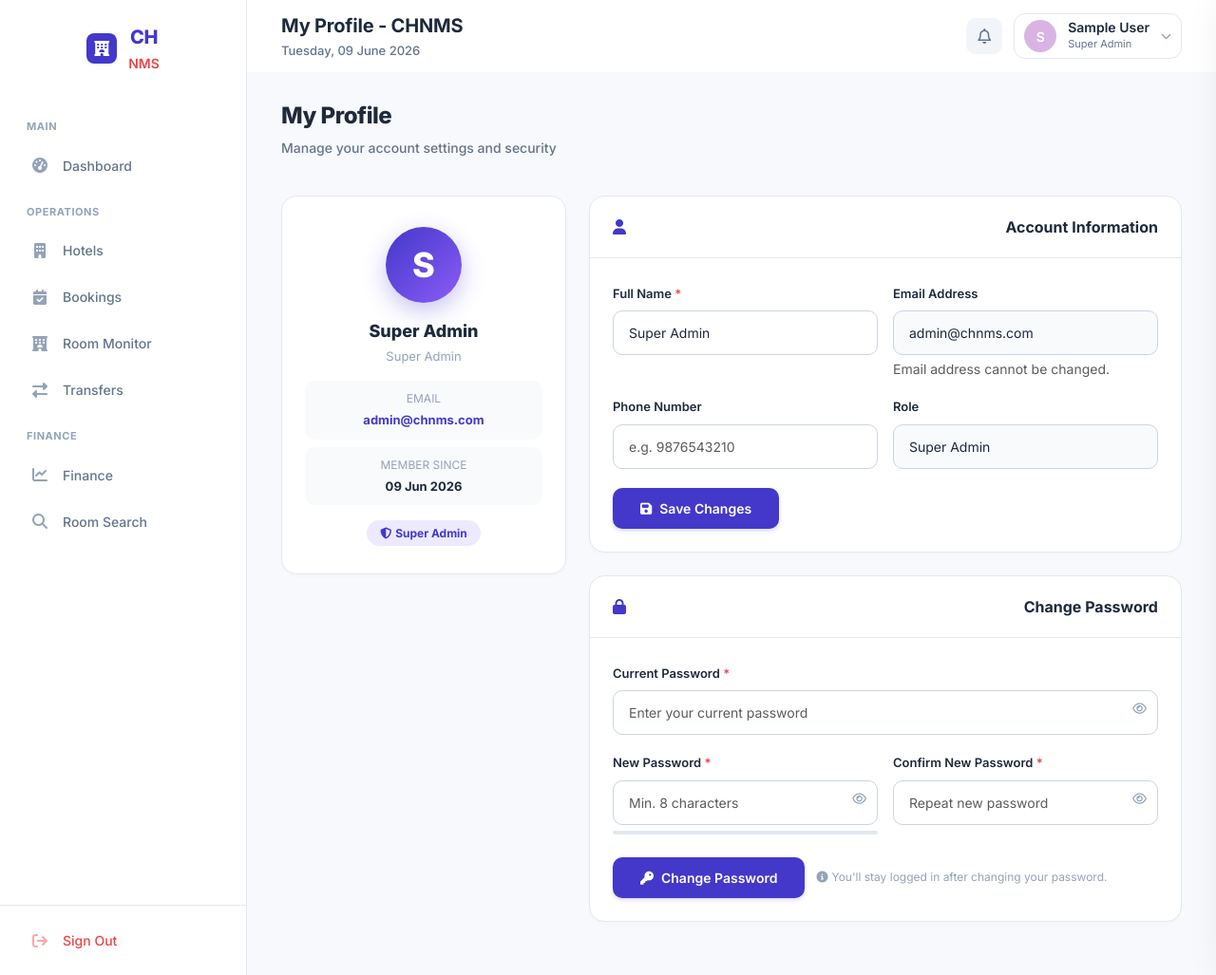
After one commit to sameeeerjadhav/Shirdi-Hotel-Management, a PHP site: page /profile in a window 1280 px wide. The commit adds this page. Shown: the whole page at 95% size. Run offline with PHP 8.4, Linux system fonts and the light colour scheme; the visitor is signed in with stand-in values (Sample User, id 1); data comes from the database, SQL or seed files in the repository.

Commit message:
Navbar: functional user dropdown (My Profile + Sign Out), remove dark mode toggle, add /profile page with password change

```diff
--- /dev/null
+++ b/src/Controllers/ProfileController.php
@@ -0,0 +1,80 @@
+<?php
+
+namespace App\Controllers;
+
+use Core\Controller;
+use App\Models\User;
+use App\Middleware\CsrfMiddleware;
+
+class ProfileController extends Controller {
+
+    public function show() {
+        if (!isset($_SESSION['user_id'])) {
+            $this->redirect('/login');
+        }
+
+        $userModel = new User();
+        $user      = $userModel->find($_SESSION['user_id']);
+
+        return $this->view('profile', [
+            'title' => 'My Profile - CHNMS',
+            'user'  => $user,
+        ]);
+    }
+
+    public function update() {
+        if (!isset($_SESSION['user_id'])) {
+            $this->redirect('/login');
+        }
+        CsrfMiddleware::verify();
+
+        $userModel = new User();
+        $user      = $userModel->find($_SESSION['user_id']);
+
+        $action = $_POST['action'] ?? 'profile';
+
+        if ($action === 'profile') {
+            // Update name and phone
+            $name  = trim(strip_tags($_POST['name']  ?? ''));
+            $phone = trim(strip_tags($_POST['phone'] ?? ''));
+
+            if (empty($name)) {
+                $_SESSION['error'] = 'Name cannot be empty.';
+                $this->redirect('/profile');
+            }
+
+            $userModel->update($_SESSION['user_id'], [
+                'name'  => $name,
+                'phone' => $phone,
+            ]);
+            $_SESSION['name'] = $name; // Update session name immediately
+            $_SESSION['success'] = 'Profile updated successfully.';
+
+        } elseif ($action === 'password') {
+            // Change password
+            $current = $_POST['current_password'] ?? '';
+            $new     = $_POST['new_password']     ?? '';
+            $confirm = $_POST['confirm_password'] ?? '';
+
+            if (!password_verify($current, $user['password_hash'])) {
+                $_SESSION['error'] = 'Current password is incorrect.';
+                $this->redirect('/profile');
+            }
+            if (strlen($new) < 8) {
+                $_SESSION['error'] = 'New password must be at least 8 characters.';
+                $this->redirect('/profile');
+            }
+            if ($new !== $confirm) {
+                $_SESSION['error'] = 'New passwords do not match.';
+                $this->redirect('/profile');
+            }
+
+            $userModel->update($_SESSION['user_id'], [
+                'password_hash' => password_hash($new, PASSWORD_DEFAULT),
+            ]);
+            $_SESSION['success'] = 'Password changed successfully.';
+        }
+
+        $this->redirect('/profile');
+    }
+}
--- a/src/Views/layout.php
+++ b/src/Views/layout.php
@@ -338,6 +338,51 @@
         /* Skeleton */
         .skeleton { background: linear-gradient(90deg, #f1f5f9 25%, #e2e8f0 50%, #f1f5f9 75%); background-size: 200% 100%; animation: skeleton-shimmer 1.5s infinite; border-radius: 6px; }
         @keyframes skeleton-shimmer { 0% { background-position: 200% 0; } 100% { background-position: -200% 0; } }
+
+        /* ===== USER DROPDOWN ===== */
+        .user-dropdown { position: relative; }
+        .user-chip { cursor: pointer; transition: background 0.15s; border-radius: 12px; padding: 6px 10px; }
+        .user-chip:hover { background: #f1f5f9; }
+        .user-dropdown-menu {
+            display: none;
+            position: absolute;
+            top: calc(100% + 8px);
+            right: 0;
+            width: 260px;
+            background: white;
+            border-radius: 16px;
+            box-shadow: 0 8px 40px rgba(0,0,0,0.12), 0 0 0 1px rgba(0,0,0,0.04);
+            z-index: 2000;
+            overflow: hidden;
+            animation: dropDown 0.18s ease;
+        }
+        .user-dropdown-menu.open { display: block; }
+        @keyframes dropDown {
+            from { opacity: 0; transform: translateY(-8px) scale(0.97); }
+            to   { opacity: 1; transform: translateY(0)  scale(1); }
+        }
+        .dropdown-item {
+            display: flex;
+            align-items: center;
+            gap: 12px;
+            padding: 10px 16px;
+            text-decoration: none;
+            color: #374151;
+            font-size: 13px;
+            transition: background 0.13s;
+            cursor: pointer;
+        }
+        .dropdown-item:hover { background: #f8fafc; }
+        .dropdown-item i {
+            width: 32px; height: 32px;
+            background: #f1f5f9;
+            border-radius: 8px;
+            display: flex; align-items: center; justify-content: center;
+            font-size: 13px; color: #4338ca;
+            flex-shrink: 0;
+        }
+        .dropdown-item-title { font-size: 13px; font-weight: 700; color: #1e293b; }
+        .dropdown-item-sub   { font-size: 11px; color: #94a3b8; margin-top: 1px; }
     </style>
 </head>
 <body>
@@ -395,23 +440,79 @@
             <div class="topbar-title"><?= htmlspecialchars($title ?? 'Dashboard') ?></div>
             <div class="topbar-subtitle"><?= date('l, d F Y') ?></div>
         </div>
-        <div style="display:flex;align-items:center;gap:16px;">
-            <!-- Dark Mode Toggle -->
-            <button id="darkToggle" onclick="toggleDark()" style="background:#f1f5f9;border:none;width:36px;height:36px;border-radius:8px;cursor:pointer;font-size:16px;" title="Toggle Dark Mode">🌙</button>
+        <div style="display:flex;align-items:center;gap:12px;">
             <!-- Notification Bell -->
-            <div class="notif-bell" onclick="toggleNotifDrawer()">
-                <div style="width:36px;height:36px;background:#f1f5f9;border-radius:8px;display:flex;align-items:center;justify-content:center;">
+            <div class="notif-bell" onclick="toggleNotifDrawer()" title="Notifications">
+                <div style="width:38px;height:38px;background:#f1f5f9;border-radius:10px;display:flex;align-items:center;justify-content:center;cursor:pointer;transition:background 0.15s;" onmouseover="this.style.background='#e2e8f0'" onmouseout="this.style.background='#f1f5f9'">
                     <i class="fa-regular fa-bell" style="font-size:16px;color:#64748b;"></i>
                 </div>
                 <span class="notif-badge <?= isset($unreadCount) && $unreadCount > 0 ? 'has-unread' : '' ?>" id="notifBadge"><?= $unreadCount ?? 0 ?></span>
             </div>
-            <div class="user-chip">
-                <div class="avatar"><?= strtoupper(substr($_SESSION['name'], 0, 1)) ?></div>
-                <div>
-                    <div class="user-chip-name"><?= htmlspecialchars($_SESSION['name']) ?></div>
-                    <div class="user-chip-role"><?= $_SESSION['role_id'] == 1 ? 'Super Admin' : ($_SESSION['hotel_name'] ?? 'Hotel Admin') ?></div>
+
+            <!-- USER DROPDOWN -->
+            <div class="user-dropdown" id="userDropdown">
+                <div class="user-chip" onclick="toggleUserMenu()" id="userChipBtn">
+                    <div class="avatar"><?= strtoupper(substr($_SESSION['name'], 0, 1)) ?></div>
+                    <div>
+                        <div class="user-chip-name"><?= htmlspecialchars($_SESSION['name']) ?></div>
+                        <div class="user-chip-role"><?= $_SESSION['role_id'] == 1 ? 'Super Admin' : ($_SESSION['hotel_name'] ?? 'Hotel Admin') ?></div>
+                    </div>
+                    <i class="fa-solid fa-chevron-down" id="dropChevron" style="font-size:11px;color:#94a3b8;transition:transform 0.2s;"></i>
                 </div>
-                <i class="fa-solid fa-chevron-down" style="font-size:11px;color:#94a3b8;"></i>
+
+                <!-- DROPDOWN MENU -->
+                <div class="user-dropdown-menu" id="userDropdownMenu">
+                    <!-- User Info Header -->
+                    <div style="padding:16px 20px;border-bottom:1px solid #f1f5f9;">
+                        <div style="display:flex;align-items:center;gap:12px;">
+                            <div style="width:42px;height:42px;border-radius:50%;background:linear-gradient(135deg,#4338ca,#8b5cf6);display:flex;align-items:center;justify-content:center;font-size:18px;font-weight:800;color:white;flex-shrink:0;">
+                                <?= strtoupper(substr($_SESSION['name'], 0, 1)) ?>
+                            </div>
+                            <div>
+                                <div style="font-size:14px;font-weight:800;color:#1e293b;"><?= htmlspecialchars($_SESSION['name']) ?></div>
+                                <div style="font-size:12px;color:#94a3b8;margin-top:1px;"><?= $_SESSION['role_id'] == 1 ? 'Super Admin' : ($_SESSION['hotel_name'] ?? 'Hotel Admin') ?></div>
+                            </div>
+                        </div>
+                    </div>
+
+                    <!-- Menu Items -->
+                    <div style="padding:8px 0;">
+                        <a href="<?= BASE_URL ?>/profile" class="dropdown-item">
+                            <i class="fa-solid fa-user"></i>
+                            <div>
+                                <div class="dropdown-item-title">My Profile</div>
+                                <div class="dropdown-item-sub">Account settings &amp; password</div>
+                            </div>
+                        </a>
+                        <?php if ($_SESSION['role_id'] == 1): ?>
+                        <a href="<?= BASE_URL ?>/admin/hotels" class="dropdown-item">
+                            <i class="fa-solid fa-building"></i>
+                            <div>
+                                <div class="dropdown-item-title">Manage Hotels</div>
+                                <div class="dropdown-item-sub">Hotel network overview</div>
+                            </div>
+                        </a>
+                        <?php endif; ?>
+                        <a href="<?= BASE_URL ?>/admin/search" class="dropdown-item">
+                            <i class="fa-solid fa-magnifying-glass"></i>
+                            <div>
+                                <div class="dropdown-item-title">Room Search</div>
+                                <div class="dropdown-item-sub">Search available rooms</div>
+                            </div>
+                        </a>
+                    </div>
+
+                    <!-- Sign Out -->
+                    <div style="padding:8px 0;border-top:1px solid #f1f5f9;">
+                        <a href="<?= BASE_URL ?>/logout" class="dropdown-item" style="--item-color:#ef4444;">
+                            <i class="fa-solid fa-arrow-right-from-bracket" style="color:#ef4444;"></i>
+                            <div>
+                                <div class="dropdown-item-title" style="color:#ef4444;">Sign Out</div>
+                                <div class="dropdown-item-sub">End your session</div>
+                            </div>
+                        </a>
+                    </div>
+                </div>
             </div>
         </div>
     </div>
@@ -470,17 +571,26 @@ function showToast(msg, type = 'info') {
     setTimeout(() => { t.style.animation='slideOut 0.3s ease forwards'; setTimeout(()=>t.remove(),300); }, 3500);
 }
 
-// ---- Dark Mode ----
-function toggleDark() {
-    document.documentElement.classList.toggle('dark-mode');
-    const isDark = document.documentElement.classList.contains('dark-mode');
-    localStorage.setItem('darkMode', isDark);
-    document.getElementById('darkToggle').textContent = isDark ? '☀️' : '🌙';
+// ---- User Dropdown ----
+function toggleUserMenu(e) {
+    if (e) e.stopPropagation();
+    const menu    = document.getElementById('userDropdownMenu');
+    const chevron = document.getElementById('dropChevron');
+    const isOpen  = menu.classList.contains('open');
+    menu.classList.toggle('open', !isOpen);
+    if (chevron) chevron.style.transform = isOpen ? '' : 'rotate(180deg)';
 }
-if (localStorage.getItem('darkMode') === 'true') {
-    document.documentElement.classList.add('dark-mode');
-    document.getElementById('darkToggle').textContent = '☀️';
-}
+
+// Close dropdown when clicking anywhere outside
+document.addEventListener('click', function(e) {
+    const dropdown = document.getElementById('userDropdown');
+    const menu     = document.getElementById('userDropdownMenu');
+    const chevron  = document.getElementById('dropChevron');
+    if (dropdown && !dropdown.contains(e.target)) {
+        menu && menu.classList.remove('open');
+        if (chevron) chevron.style.transform = '';
+    }
+});
 
 // ---- Notifications ----
 let notifOpen = false;
--- /dev/null
+++ b/src/Views/profile.php
@@ -0,0 +1,204 @@
+<?php
+$u = $user ?? [];
+$roleName = $_SESSION['role_id'] == 1 ? 'Super Admin' : ($_SESSION['hotel_name'] ?? 'Hotel Admin');
+?>
+<div class="page-header">
+    <div>
+        <h2>My Profile</h2>
+        <p>Manage your account settings and security</p>
+    </div>
+</div>
+
+<div class="row g-4">
+    <!-- LEFT: Avatar + Role Info -->
+    <div class="col-lg-4">
+        <div class="card mb-4">
+            <div class="card-body" style="text-align:center;padding:32px 24px;">
+                <!-- Avatar -->
+                <div style="width:80px;height:80px;border-radius:50%;background:linear-gradient(135deg,#4338ca,#8b5cf6);
+                            display:flex;align-items:center;justify-content:center;font-size:36px;font-weight:800;
+                            color:white;margin:0 auto 16px;box-shadow:0 8px 24px rgba(67,56,202,0.3);">
+                    <?= strtoupper(substr($u['name'] ?? '?', 0, 1)) ?>
+                </div>
+                <div style="font-size:18px;font-weight:800;color:#1e293b;"><?= htmlspecialchars($u['name'] ?? '') ?></div>
+                <div style="font-size:13px;color:#94a3b8;margin-top:4px;"><?= $roleName ?></div>
+                <div style="margin-top:16px;padding:10px 16px;background:#f8fafc;border-radius:10px;">
+                    <div style="font-size:12px;color:#94a3b8;margin-bottom:4px;">EMAIL</div>
+                    <div style="font-size:13px;font-weight:700;color:#4338ca;"><?= htmlspecialchars($u['email'] ?? '') ?></div>
+                </div>
+                <div style="margin-top:8px;padding:10px 16px;background:#f8fafc;border-radius:10px;">
+                    <div style="font-size:12px;color:#94a3b8;margin-bottom:4px;">MEMBER SINCE</div>
+                    <div style="font-size:13px;font-weight:700;color:#1e293b;"><?= isset($u['created_at']) ? date('d M Y', strtotime($u['created_at'])) : 'N/A' ?></div>
+                </div>
+                <?php if ($_SESSION['role_id'] == 1): ?>
+                <div style="margin-top:16px;">
+                    <span style="background:#ede9fe;color:#4338ca;padding:6px 14px;border-radius:99px;font-size:12px;font-weight:700;">
+                        <i class="fa-solid fa-shield-halved me-1"></i>Super Admin
+                    </span>
+                </div>
+                <?php endif; ?>
+            </div>
+        </div>
+    </div>
+
+    <!-- RIGHT: Forms -->
+    <div class="col-lg-8">
+
+        <!-- PROFILE DETAILS FORM -->
+        <div class="card mb-4">
+            <div class="card-header">
+                <i class="fa-solid fa-user me-2" style="color:#4338ca;"></i>Account Information
+            </div>
+            <div class="card-body">
+                <form method="POST" action="<?= BASE_URL ?>/profile">
+                    <?= \App\Middleware\CsrfMiddleware::field() ?>
+                    <input type="hidden" name="action" value="profile">
+
+                    <div class="row g-3">
+                        <div class="col-md-6">
+                            <label class="form-label">Full Name <span style="color:#ef4444;">*</span></label>
+                            <input type="text" name="name" class="form-control" required
+                                   value="<?= htmlspecialchars($u['name'] ?? '') ?>"
+                                   placeholder="Your full name">
+                        </div>
+                        <div class="col-md-6">
+                            <label class="form-label">Email Address</label>
+                            <input type="email" class="form-control" value="<?= htmlspecialchars($u['email'] ?? '') ?>"
+                                   disabled style="background:#f8fafc;cursor:not-allowed;" title="Email cannot be changed">
+                            <div class="form-text">Email address cannot be changed.</div>
+                        </div>
+                        <div class="col-md-6">
+                            <label class="form-label">Phone Number</label>
+                            <input type="text" name="phone" class="form-control"
+                                   value="<?= htmlspecialchars($u['phone'] ?? '') ?>"
+                                   placeholder="e.g. 9876543210">
+                        </div>
+                        <div class="col-md-6">
+                            <label class="form-label">Role</label>
+                            <input type="text" class="form-control" value="<?= $roleName ?>"
+                                   disabled style="background:#f8fafc;cursor:not-allowed;">
+                        </div>
+                    </div>
+
+                    <div style="margin-top:20px;">
+                        <button type="submit" class="btn btn-primary" style="padding:10px 28px;">
+                            <i class="fa-solid fa-floppy-disk me-2"></i>Save Changes
+                        </button>
+                    </div>
+                </form>
+            </div>
+        </div>
+
+        <!-- CHANGE PASSWORD FORM -->
+        <div class="card">
+            <div class="card-header">
+                <i class="fa-solid fa-lock me-2" style="color:#4338ca;"></i>Change Password
+            </div>
+            <div class="card-body">
+                <form method="POST" action="<?= BASE_URL ?>/profile" id="passwordForm">
+                    <?= \App\Middleware\CsrfMiddleware::field() ?>
+                    <input type="hidden" name="action" value="password">
+
+                    <div class="row g-3">
+                        <div class="col-12">
+                            <label class="form-label">Current Password <span style="color:#ef4444;">*</span></label>
+                            <div style="position:relative;">
+                                <input type="password" name="current_password" id="currentPwd" class="form-control"
+                                       placeholder="Enter your current password" required>
+                                <button type="button" onclick="togglePwd('currentPwd',this)"
+                                        style="position:absolute;right:12px;top:10px;background:none;border:none;cursor:pointer;color:#94a3b8;font-size:13px;">
+                                    <i class="fa-regular fa-eye"></i>
+                                </button>
+                            </div>
+                        </div>
+                        <div class="col-md-6">
+                            <label class="form-label">New Password <span style="color:#ef4444;">*</span></label>
+                            <div style="position:relative;">
+                                <input type="password" name="new_password" id="newPwd" class="form-control"
+                                       placeholder="Min. 8 characters" required minlength="8"
+                                       oninput="checkStrength(this.value)">
+                                <button type="button" onclick="togglePwd('newPwd',this)"
+                                        style="position:absolute;right:12px;top:10px;background:none;border:none;cursor:pointer;color:#94a3b8;font-size:13px;">
+                                    <i class="fa-regular fa-eye"></i>
+                                </button>
+                            </div>
+                            <!-- Strength bar -->
+                            <div style="margin-top:6px;height:4px;background:#e2e8f0;border-radius:99px;overflow:hidden;">
+                                <div id="strengthBar" style="height:100%;width:0;background:#ef4444;border-radius:99px;transition:width 0.3s,background 0.3s;"></div>
+                            </div>
+                            <div id="strengthText" style="font-size:11px;color:#94a3b8;margin-top:4px;"></div>
+                        </div>
+                        <div class="col-md-6">
+                            <label class="form-label">Confirm New Password <span style="color:#ef4444;">*</span></label>
+                            <div style="position:relative;">
+                                <input type="password" name="confirm_password" id="confirmPwd" class="form-control"
+                                       placeholder="Repeat new password" required>
+                                <button type="button" onclick="togglePwd('confirmPwd',this)"
+                                        style="position:absolute;right:12px;top:10px;background:none;border:none;cursor:pointer;color:#94a3b8;font-size:13px;">
+                                    <i class="fa-regular fa-eye"></i>
+                                </button>
+                            </div>
+                        </div>
+                    </div>
+
+                    <div style="margin-top:20px;display:flex;align-items:center;gap:12px;">
+                        <button type="submit" class="btn btn-primary" style="padding:10px 28px;">
+                            <i class="fa-solid fa-key me-2"></i>Change Password
+                        </button>
+                        <div style="font-size:12px;color:#94a3b8;">
+                            <i class="fa-solid fa-info-circle me-1"></i>You'll stay logged in after changing your password.
+                        </div>
+                    </div>
+                </form>
+            </div>
+        </div>
+    </div>
+</div>
+
+<script>
+// Toggle password visibility
+function togglePwd(id, btn) {
+    const input = document.getElementById(id);
+    const icon  = btn.querySelector('i');
+    if (input.type === 'password') {
+        input.type = 'text';
+        icon.className = 'fa-regular fa-eye-slash';
+    } else {
+        input.type = 'password';
+        icon.className = 'fa-regular fa-eye';
+    }
+}
+
+// Password strength checker
+function checkStrength(pw) {
+    const bar  = document.getElementById('strengthBar');
+    const text = document.getElementById('strengthText');
+    let score  = 0;
+    if (pw.length >= 8)  score++;
+    if (/[A-Z]/.test(pw)) score++;
+    if (/[0-9]/.test(pw)) score++;
+    if (/[^A-Za-z0-9]/.test(pw)) score++;
+
+    const levels = [
+        {pct:'25%',  bg:'#ef4444', label:'Weak'},
+        {pct:'50%',  bg:'#f59e0b', label:'Fair'},
+        {pct:'75%',  bg:'#3b82f6', label:'Good'},
+        {pct:'100%', bg:'#10b981', label:'Strong'},
+    ];
+    const level = levels[score - 1] || {pct:'0', bg:'#ef4444', label:''};
+    bar.style.width      = level.pct;
+    bar.style.background = level.bg;
+    text.textContent     = level.label;
+    text.style.color     = level.bg;
+}
+
+// Validate passwords match on submit
+document.getElementById('passwordForm').addEventListener('submit', function(e) {
+    const np = document.getElementById('newPwd').value;
+    const cp = document.getElementById('confirmPwd').value;
+    if (np !== cp) {
+        e.preventDefault();
+        showToast('New passwords do not match.', 'error');
+    }
+});
+</script>
--- a/src/routes.php
+++ b/src/routes.php
@@ -16,6 +16,11 @@ $router->get('/',               [HomeController::class, 'index']);
 $router->get('/login',          [AuthController::class, 'showLogin']);
 $router->post('/login',         [AuthController::class, 'login']);
 $router->get('/logout',         [AuthController::class, 'logout']);
+
+// Profile (all authenticated users)
+use App\Controllers\ProfileController;
+$router->get('/profile',        [ProfileController::class, 'show']);
+$router->post('/profile',       [ProfileController::class, 'update']);
 $router->get('/register-hotel', [HomeController::class, 'registerHotelForm']);
 $router->post('/register-hotel',[HomeController::class, 'registerHotelSubmit']);
 
```
